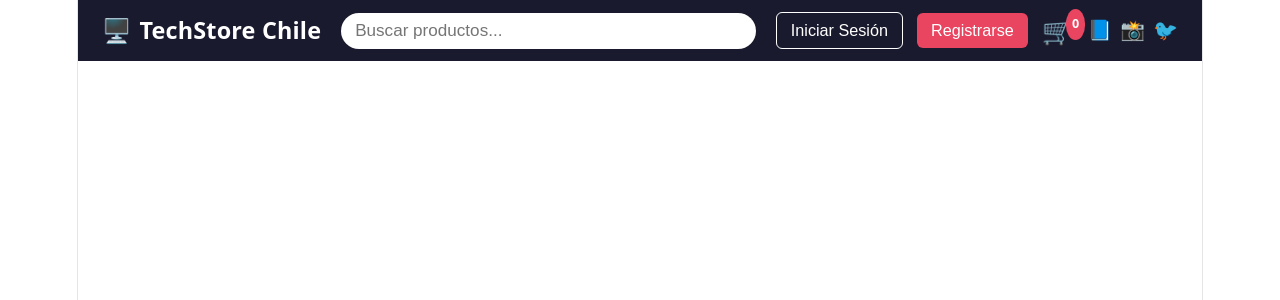
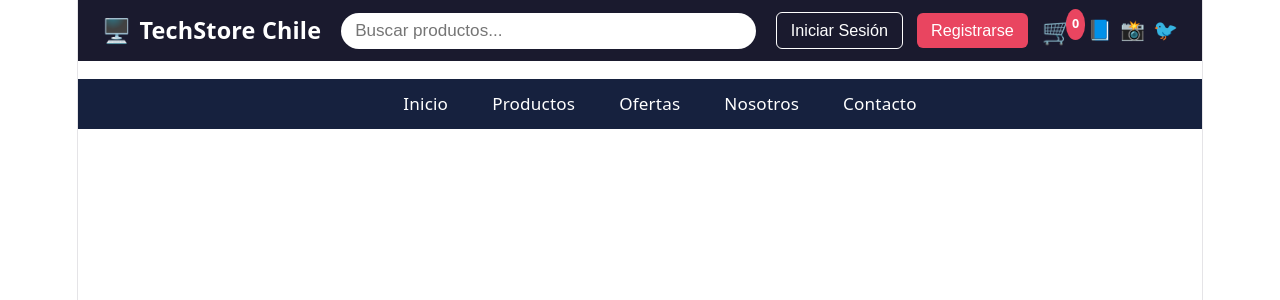
Before and after one commit to chriszzzzv/techstore-, a React (Vite) app: page / in a window 1280 px wide. Shown: the top 300 px of the page. Built offline with nearby package versions, Linux system fonts and the light colour scheme.

Commit message:
feat: menu de navegacion Navbar con renderizado dinamico y efecto hover

```diff
--- a/src/App.jsx
+++ b/src/App.jsx
@@ -1,9 +1,11 @@
 import Header from './components/Header';
+import Navbar from './components/Navbar';
 
 function App() {
   return (
     <div>
       <Header cartCount={0} />
+      <Navbar />
     </div>
   );
 }
--- /dev/null
+++ b/src/components/Navbar.jsx
@@ -0,0 +1,19 @@
+import '../css/Navbar.css';
+
+const enlaces = ['Inicio', 'Productos', 'Ofertas', 'Nosotros', 'Contacto'];
+
+function Navbar() {
+return (
+    <nav className="navbar">
+    <ul className="navbar-lista">
+        {enlaces.map((enlace) => (
+        <li key={enlace} className="navbar-item">
+            <a href="#" className="navbar-enlace">{enlace}</a>
+        </li>
+        ))}
+    </ul>
+    </nav>
+);
+}
+
+export default Navbar;
--- /dev/null
+++ b/src/css/Navbar.css
@@ -0,0 +1,25 @@
+.navbar {
+    background-color: #16213e;
+    padding: 0 24px;
+  }
+
+  .navbar-lista {
+    display: flex;
+    justify-content: center;
+    gap: 8px;
+    list-style: none;
+  }
+
+  .navbar-enlace {
+    display: block;
+    padding: 12px 18px;
+    color: white;
+    text-decoration: none;
+    font-size: 0.95rem;
+    transition: background-color 0.3s, color 0.3s;
+  }
+
+  .navbar-enlace:hover {
+    background-color: #e94560;
+    color: #ffffff;
+  }
```
